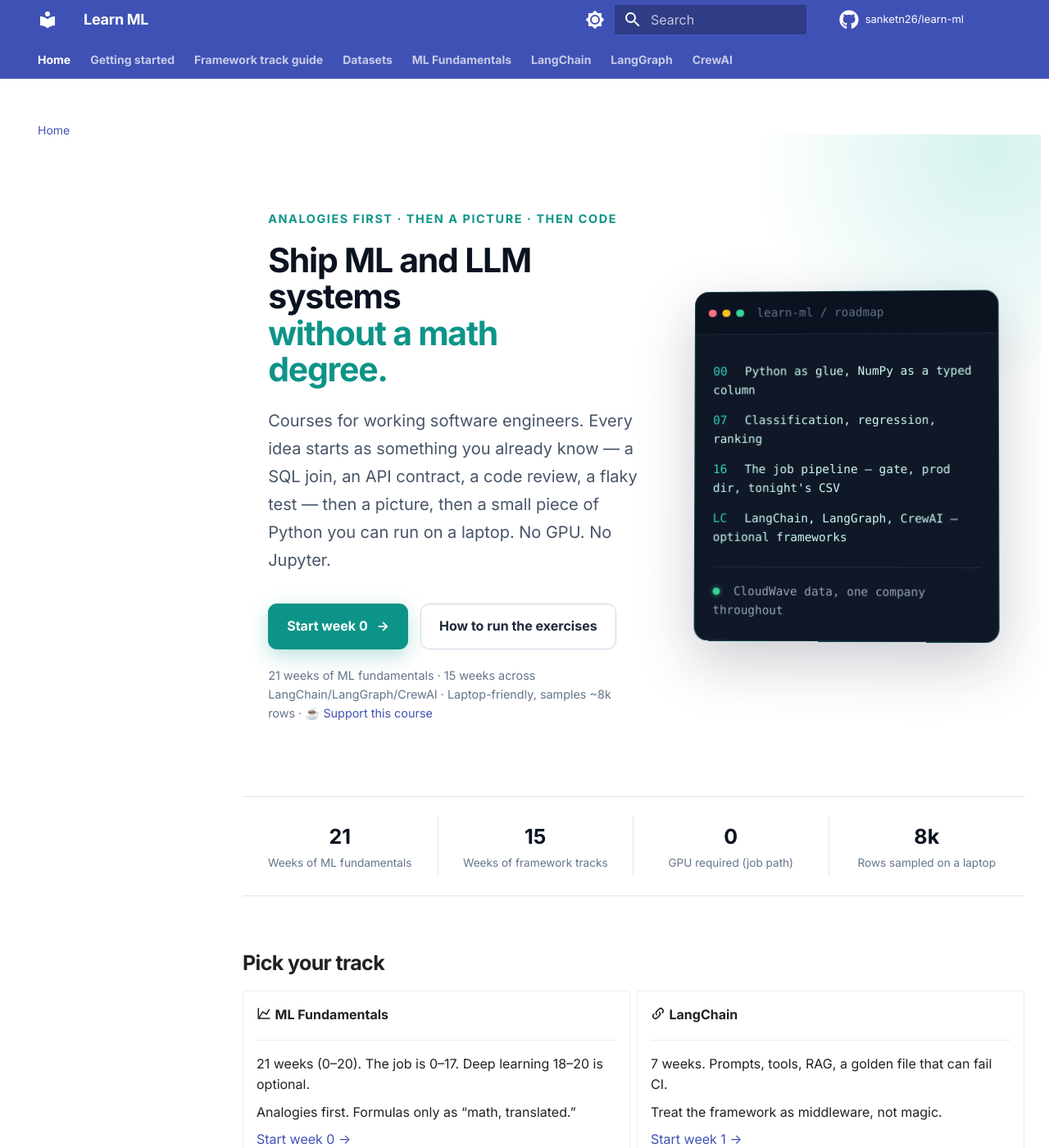
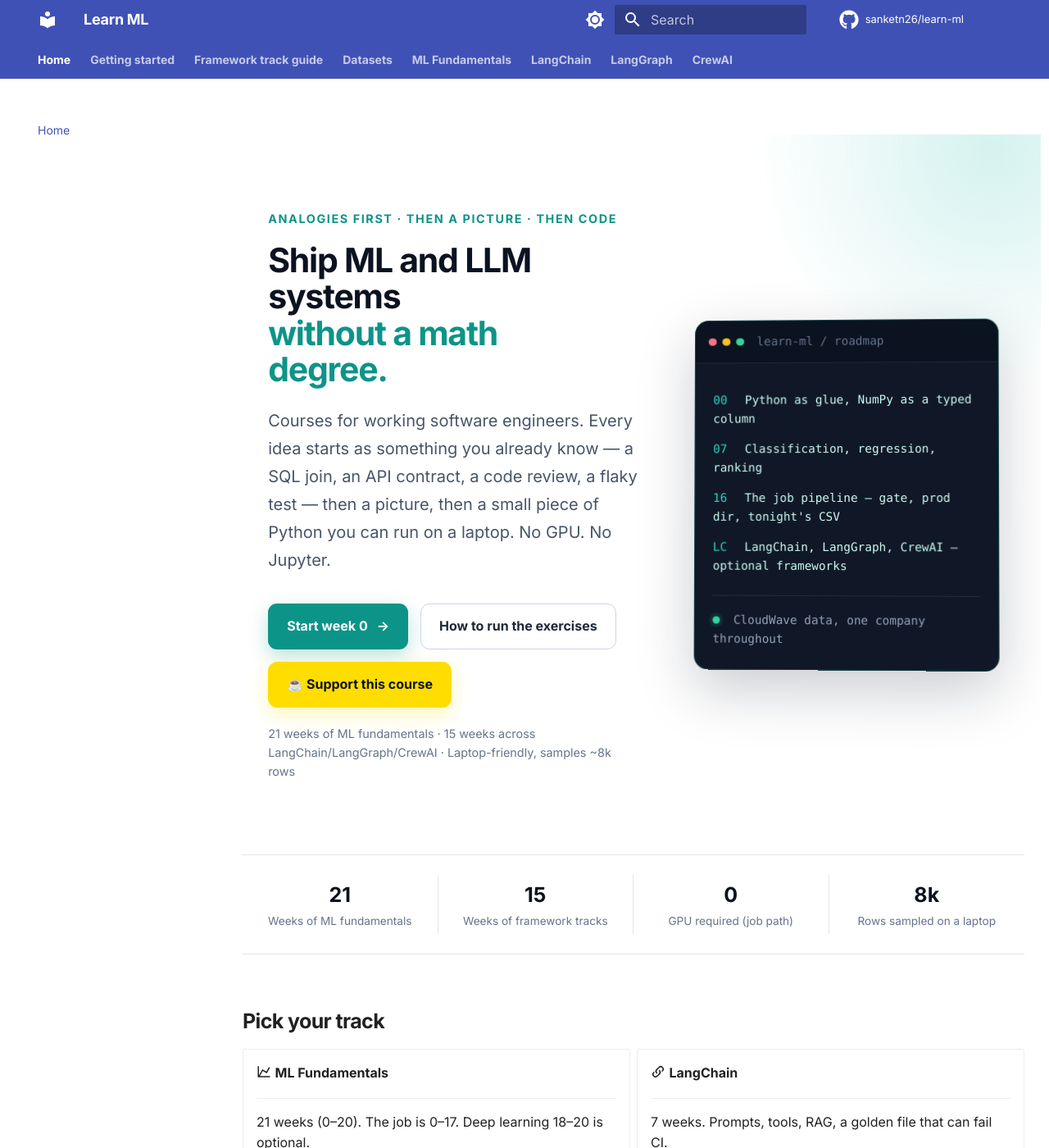
Before and after one commit to sanketn26/learn-ml, an MkDocs documentation site: the page built from docs/index.md, in a window 1280 px wide and 1400 px high. Shown: the whole window at 82% size. Built offline with MkDocs 1.6.1 and Material for MkDocs 9.7.7, drawn with Linux system fonts in a browser that asks for light colours; comment, search, counter and statistics services are not loaded.

Commit message:
Make the coffee link a visible button, not muted caption text
It was rendering but as tiny inline text tucked into the hero note
line, easy to miss. Promote it to a proper CTA button in the action
row, matching Buy Me a Coffee's brand yellow.

Co-Authored-By: Claude Sonnet 5 <noreply@anthropic.com>

```diff
--- a/docs/index.md
+++ b/docs/index.md
@@ -11,8 +11,9 @@ hide:
     <div class="course-actions">
       <a class="course-button course-button--primary" href="ml/week-00/">Start week 0 <span aria-hidden="true">→</span></a>
       <a class="course-button course-button--secondary" href="getting-started/">How to run the exercises</a>
+      <a class="course-button course-button--coffee" href="https://buymeacoffee.com/sanketn">☕ Support this course</a>
     </div>
-    <p class="course-hero__note">21 weeks of ML fundamentals · 15 weeks across LangChain/LangGraph/CrewAI · Laptop-friendly, samples ~8k rows · <a href="https://buymeacoffee.com/sanketn">☕ Support this course</a></p>
+    <p class="course-hero__note">21 weeks of ML fundamentals · 15 weeks across LangChain/LangGraph/CrewAI · Laptop-friendly, samples ~8k rows</p>
   </div>
   <div class="course-terminal" aria-label="Course roadmap">
     <div class="course-terminal__bar"><i></i><i></i><i></i><span>learn-ml / roadmap</span></div>
--- a/docs/stylesheets/extra.css
+++ b/docs/stylesheets/extra.css
@@ -188,6 +188,18 @@
   color: #1e293b;
 }
 
+.md-typeset .course-button--coffee {
+  border-color: #ffdd00;
+  background: #ffdd00;
+  color: #0b1220;
+  box-shadow: 0 8px 24px rgba(255, 221, 0, 0.28);
+}
+
+.md-typeset .course-button--coffee:hover {
+  background: #ffe94d;
+  border-color: #ffe94d;
+}
+
 .course-hero__note {
   margin: 1rem 0 0;
   color: #64748b;
```
